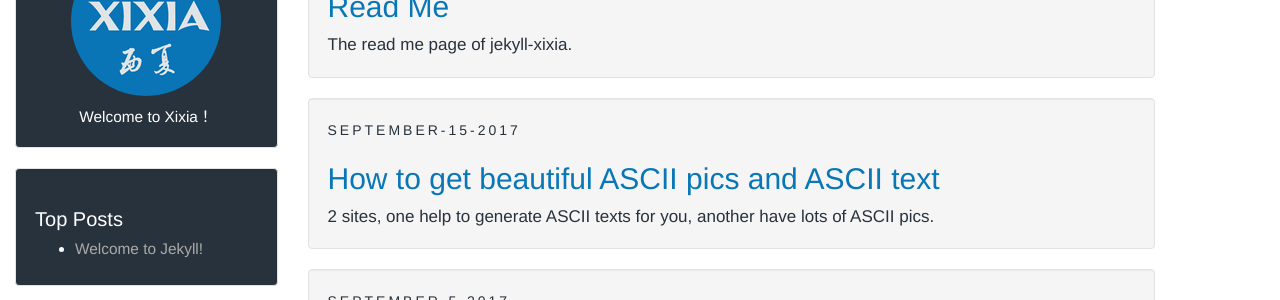
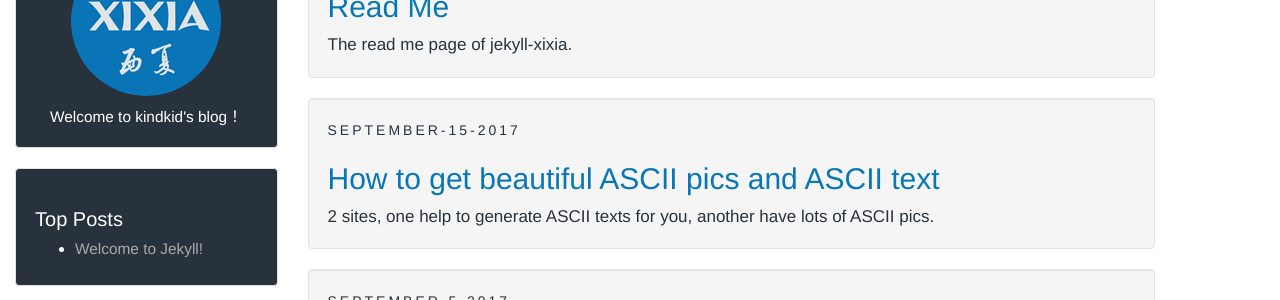
Before and after one commit to polarisrookie/polarisrookie.github.io, a Jekyll site: the page built from index.html, in a window 1280 px wide and 1038 px high. Shown: the part 134-434 px from the top of the window. Built offline with Jekyll 4.4.1, drawn with Linux system fonts in a browser that asks for light colours; the list of posts is cut into pages by our own code.

Commit message:
Update _config.yml

```diff
--- a/_config.yml
+++ b/_config.yml
@@ -1,7 +1,7 @@
 # Jekyll configuration
 
 name: kindkid
-description: Welcome to Xixia！
+description: Welcome to kindkid's blog！
 
 # url is currently only used only for the RSS feed in feed.xml
 url: https://github.com/polarisrookie/polarisrookie.github.io
```
